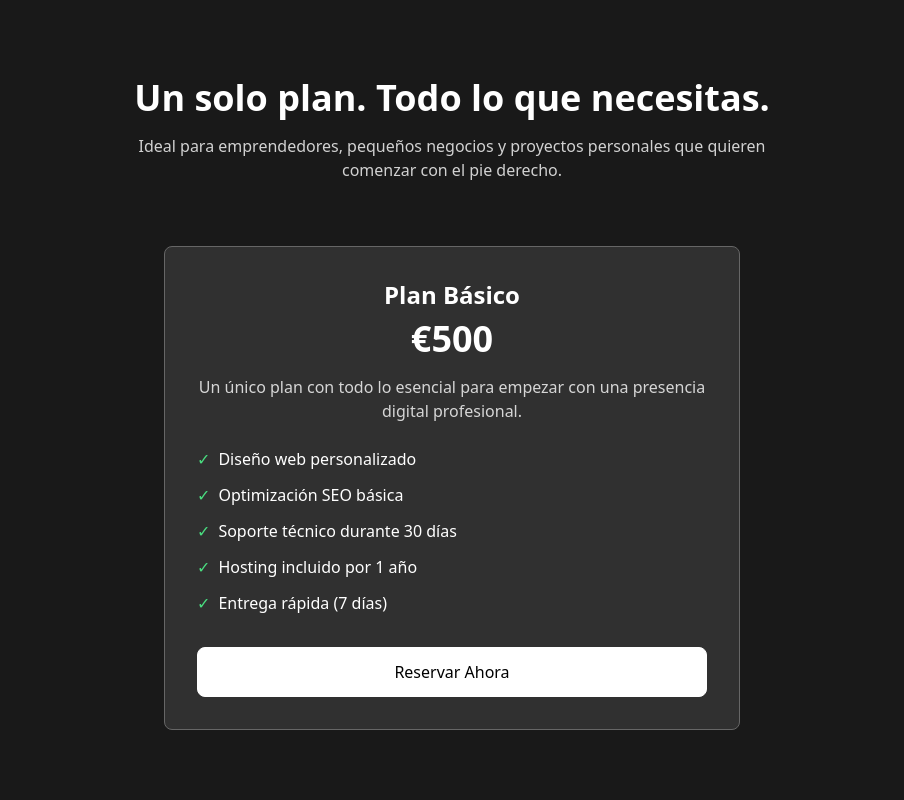
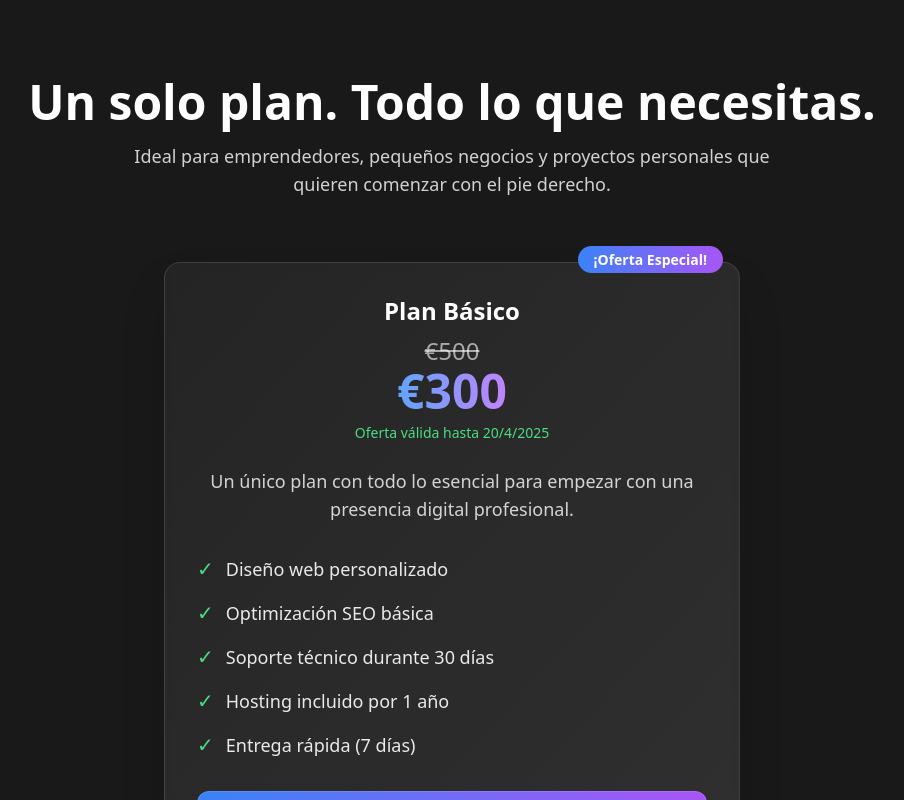
Before and after one commit to PabloRecDev/Weblisy, a React (Vite) app: page / in a window 1280 px wide. Shown: the part 2340-3140 px from the top of the page, without its empty margins (188-1092 px from the left). Built offline with nearby package versions, Linux system fonts and the light colour scheme.

Commit message:
ruta del logo cambiada

```diff
--- a/src/components/PricingSection.jsx
+++ b/src/components/PricingSection.jsx
@@ -3,7 +3,9 @@ import React from 'react';
 export default function PricingSection() {
   const plan = {
     name: "Plan Básico",
-    price: "€500",
+    originalPrice: "€500",
+    price: "€300",
+    offerValidUntil: "20/4/2025",
     description: "Un único plan con todo lo esencial para empezar con una presencia digital profesional.",
     features: [
       "Diseño web personalizado",
@@ -15,34 +17,52 @@ export default function PricingSection() {
   };
 
   return (
-    <section id='pricingSection' className="py-20 px-4 md:py-32 md:px-8   bg-black/90  relative overflow-hidden">
+    <section id='pricingSection' className="py-20 px-4 md:py-32 md:px-8 bg-black/90 relative overflow-hidden">
       <div className="container mx-auto max-w-4xl relative z-10">
         <div className="text-center mb-16 animate-fade-in">
-          <h2 className="text-3xl md:text-4xl font-bold mb-4 text-white">Un solo plan. Todo lo que necesitas.</h2>
-          <p className="text-white opacity-80 max-w-2xl mx-auto">
+          <h2 className="text-4xl md:text-5xl font-bold mb-4 text-white">
+            Un solo plan. Todo lo que necesitas.
+          </h2>
+          <p className="text-white/80 max-w-2xl mx-auto text-lg">
             Ideal para emprendedores, pequeños negocios y proyectos personales que quieren comenzar con el pie derecho.
           </p>
         </div>
 
         <div className="max-w-xl mx-auto">
           <div
-            className="p-8 rounded-lg bg-white/10 border border-opacity-10 hover:border-white/40 transition-all duration-300 transform hover:scale-105 animate-fade-in-up"
+            className="p-8 rounded-2xl bg-gradient-to-br from-white/5 to-white/10 backdrop-blur-sm border border-white/10 hover:border-white/20 transition-all duration-300 transform hover:scale-105 animate-fade-in-up shadow-2xl"
             style={{ animationDelay: `100ms` }}
           >
+            <div className="absolute -top-4 right-4">
+              <span className="px-4 py-1 bg-gradient-to-r from-blue-500 to-purple-500 text-white text-sm font-semibold rounded-full">
+                ¡Oferta Especial!
+              </span>
+            </div>
+
             <h3 className="text-2xl font-bold text-white mb-2 text-center">{plan.name}</h3>
-            <div className="text-4xl font-bold text-white mb-4 text-center">{plan.price}</div>
-            <p className="text-white opacity-80 mb-6 text-center">{plan.description}</p>
-            <ul className="space-y-3 mb-8">
+            <div className="flex flex-col items-center mb-6">
+              <span className="text-2xl text-white/60 line-through">{plan.originalPrice}</span>
+              <span className="text-5xl font-bold text-transparent bg-clip-text bg-gradient-to-r from-blue-400 to-purple-400">
+                {plan.price}
+              </span>
+              <span className="text-green-400 text-sm mt-2 font-medium">
+                Oferta válida hasta {plan.offerValidUntil}
+              </span>
+            </div>
+            <p className="text-white/80 mb-8 text-center text-lg">{plan.description}</p>
+            <ul className="space-y-4 mb-8">
               {plan.features.map((feature, index) => (
-                <li key={index} className="flex items-center text-white">
-                  <span className="mr-2 text-green-400">✓</span>
-                  {feature}
+                <li key={index} className="flex items-center text-white/90">
+                  <span className="mr-3 text-green-400 text-xl">✓</span>
+                  <span className="text-lg">{feature}</span>
                 </li>
               ))}
             </ul>
-            <a href="#contacto"><button className="w-full py-3 px-6 bg-white text-black rounded-lg hover:bg-transparent hover:text-white border border-white transition-colors duration-300">
-              Reservar Ahora
-            </button></a>
+            <a href="#contacto">
+              <button className="w-full py-4 px-6 border border-opacity-10 border-white bg-gradient-to-r  from-blue-500 to-purple-500 text-white rounded-xl hover:from-white/5 hover:to-white/10  transform hover:scale-105 transition-all duration-300 font-semibold text-lg shadow-lg">
+                Reservar Ahora
+              </button>
+            </a>
           </div>
         </div>
       </div>
```
